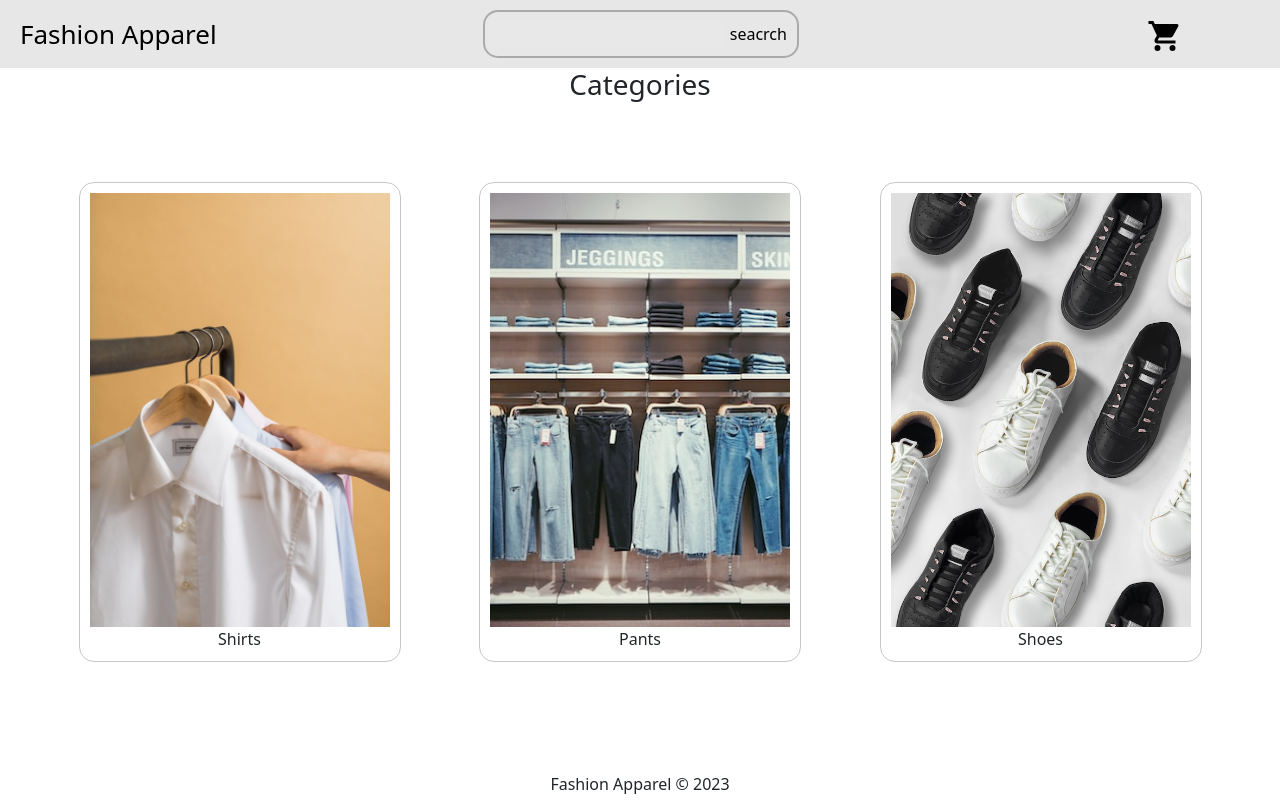
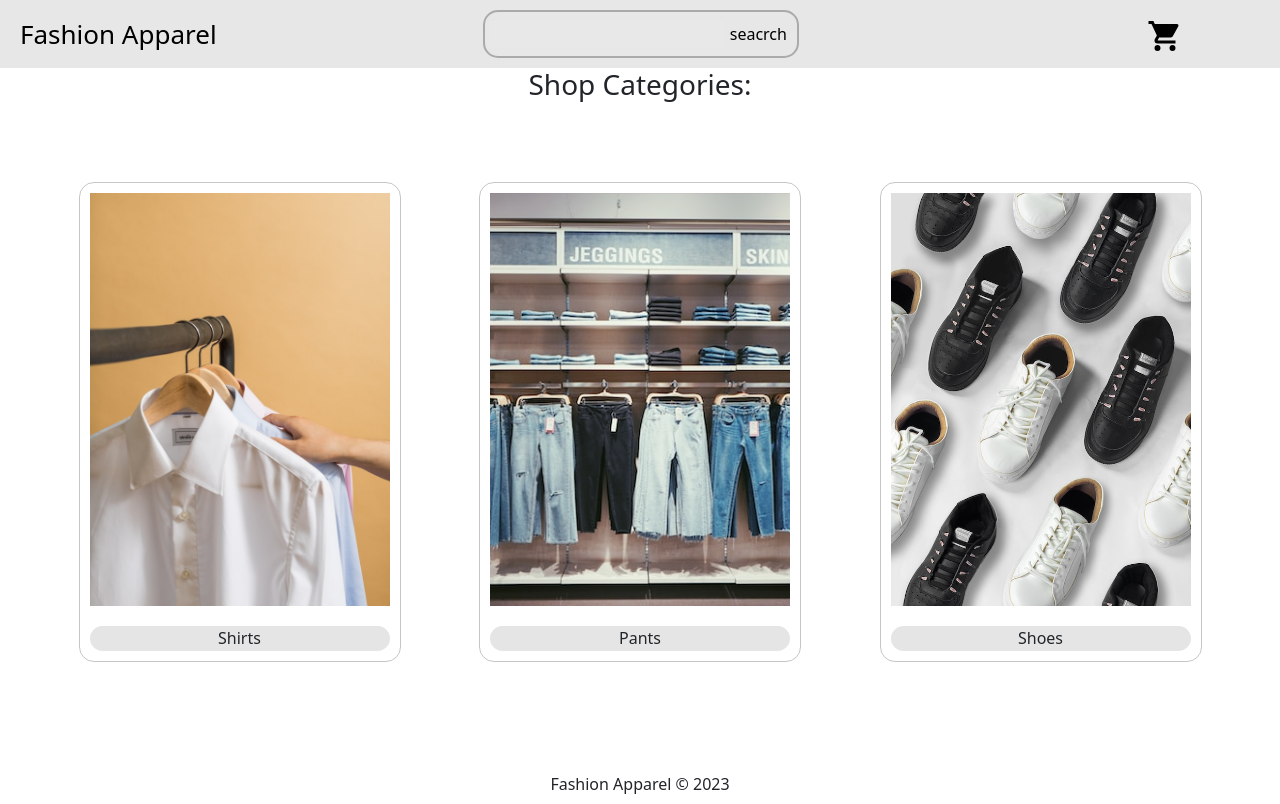
Before and after one commit to SalamanderCtesiphon/fashion-boutique, a React (Create React App) app: page /categories in a window 1280 px wide. Built offline with nearby package versions, Linux system fonts and the light colour scheme.

Commit message:
beging to style the check page

```diff
--- a/src/components/CartProduct.js
+++ b/src/components/CartProduct.js
@@ -8,13 +8,21 @@ function CartProduct(props) {
   const quantity = props.quantity
   const productData = getProductData(id)
 
+  let USDollar = new Intl.NumberFormat('en-US', {
+    style: 'currency',
+    currency: 'USD',
+  });
+
+  let subTotal = (quantity * productData.price).toFixed(2)
+
   return (
     <>
-      <h3>{productData.title}</h3>
-      <p>{quantity} total</p>
-      <p>${ (quantity * productData.price).toFixed(2) }</p>
-      <div onClick={() => cart.deleteFromCart(id)}>Remove</div>
-      <hr></hr>
+      <div className='checkout-card'>
+        <h3>{productData.title}</h3>
+        <p>{quantity} total</p>
+        <p>{ USDollar.format(subTotal)}</p>
+        <div onClick={() => cart.deleteFromCart(id)}>Remove</div>
+      </div>
     </>
   )
 }
--- a/src/components/ProductCard.js
+++ b/src/components/ProductCard.js
@@ -35,7 +35,7 @@ function ProductCard(props) {
         </>
         :
         <>
-         <button onClick={() => cart.addOneToCart(product.id)} >Add One to Cart</button>
+         <div className='nav-link' onClick={() => cart.addOneToCart(product.id)} >Add One to Cart</div>
         </>
       }
     </div>
--- a/src/pages/Categories.css
+++ b/src/pages/Categories.css
@@ -64,3 +64,18 @@
     flex-direction: column;
   }
 }
+
+.nav-link {
+  display: flex;
+  align-items: center;
+  justify-content: center;
+  background-color: rgba(128, 128, 128, 0.208);
+  height: 30px;
+  cursor: pointer;
+  border-radius: 20px;
+  margin-top: 20px;
+}
+
+.nav-link:hover{
+  background-color: rgba(0, 128, 0, 0.128);
+}
--- a/src/pages/Categories.js
+++ b/src/pages/Categories.js
@@ -4,7 +4,7 @@ import './Categories.css'
 function Categories() {
   return (
     <div className='category-page'>
-      <h3>Categories</h3>
+      <h3>Shop Categories:</h3>
       <div className='category-display'>
         <div className='category-card'>
           <div id='shirts'></div>
--- a/src/pages/CheckOut.css
+++ b/src/pages/CheckOut.css
@@ -0,0 +1,3 @@
+.checkout-card {
+  border: 1px solid black;
+}
--- a/src/pages/CheckOut.js
+++ b/src/pages/CheckOut.js
@@ -1,23 +1,29 @@
 import React, { useContext } from 'react'
-import { Button } from 'react-bootstrap'
 import { CartContext } from '../CartContext'
 import CartProduct from '../components/CartProduct'
+import "./CheckOut.css"
 
 function CheckOut() {
   const cart = useContext(CartContext)
   const productsCount = cart.items.length
 
+  let USDollar = new Intl.NumberFormat('en-US', {
+    style: 'currency',
+    currency: 'USD',
+  });
+
+  let cartTotal = cart.getTotalCost().toFixed(2)
 
   return (
-    <div>
+    <div className='checkout-page'>
          {productsCount > 0 ?
             <>
-              <p>Items in your cart:</p>
+              <h3>Items in your cart:</h3>
               {cart.items.map((currentProduct, idx) => (
                 <CartProduct key={idx} id={currentProduct.id} quantity={currentProduct.quantity}></CartProduct>
               ))}
 
-              <h1>Total: {cart.getTotalCost().toFixed(2)}</h1>
+              <h1>Total: {USDollar.format(cartTotal)}</h1>
 
               <div>
                 Purchase Items!
```
